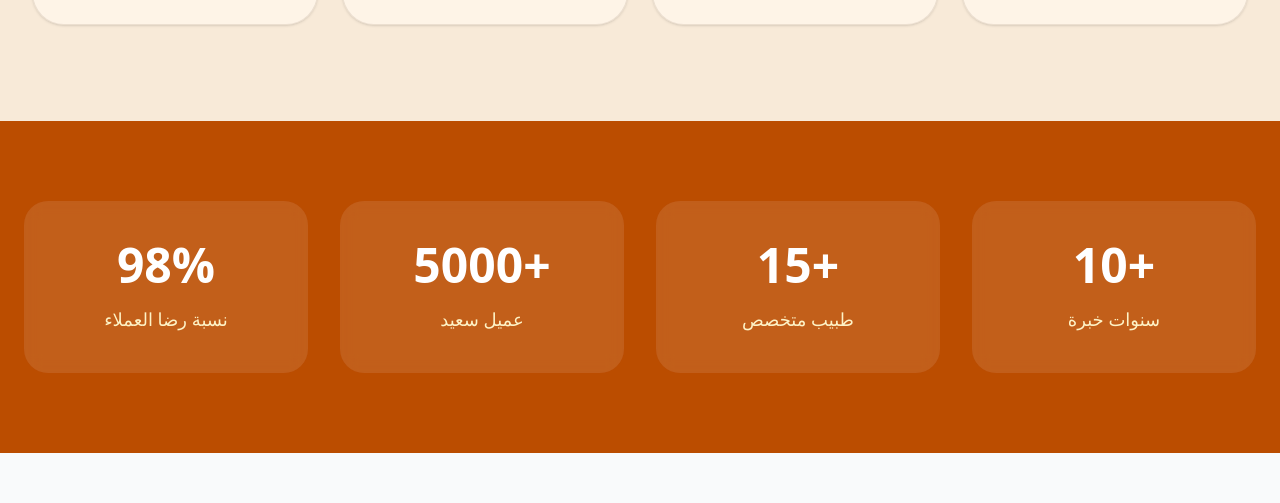
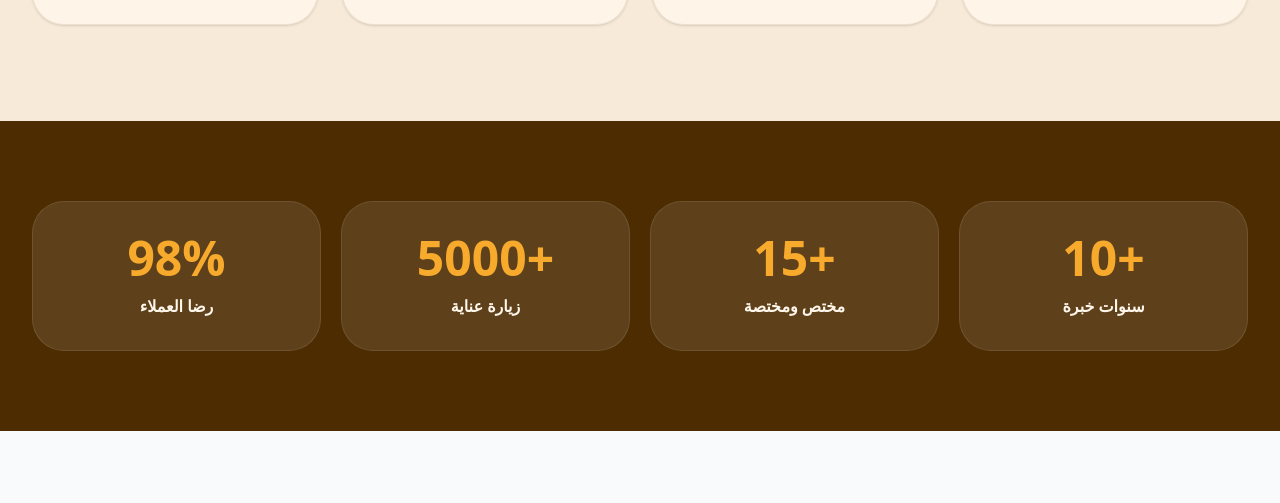
Before and after one commit to mohmmed5205/kadina1, a React (Vite) app in the folder kadina/: page / in a window 1280 px wide. Shown: the part 3307-3810 px from the top of the page. Built offline with nearby package versions, Linux system fonts and the light colour scheme.

Commit message:
Restyle stats section

```diff
--- a/kadina/src/componetts/Stats.jsx
+++ b/kadina/src/componetts/Stats.jsx
@@ -1,50 +1,22 @@
-const stats = [
-    {
-        id: 1,
-        number: "+10",
-        title: "سنوات خبرة",
-    },
-    {
-        id: 2,
-        number: "+15",
-        title: "طبيب متخصص",
-    },
-    {
-        id: 3,
-        number: "+5000",
-        title: "عميل سعيد",
-    },
-    {
-        id: 4,
-        number: "98%",
-        title: "نسبة رضا العملاء",
-    },
-];
-
-export default function Stats() {
+export default function Stats({ t }) {
   return (
-        <section className="bg-amber-700 py-20">
-            <div className="mx-auto max-w-7xl px-6">
-
-                <div className="grid gap-8 text-center md:grid-cols-2 lg:grid-cols-4">
-
-                    {stats.map((item) => (
+    <section className="bg-[#4c2c00] py-20 text-white">
+      <div className="mx-auto max-w-7xl px-5 lg:px-8">
+        <div className="grid gap-5 text-center md:grid-cols-2 lg:grid-cols-4">
+          {t.stats.map((item) => (
             <div
-                            key={item.id}
-                            className="rounded-3xl bg-white/10 p-10 backdrop-blur-sm"
+              key={item.title}
+              className="rounded-[2rem] border border-white/10 bg-white/10 p-8 backdrop-blur transition hover:bg-white/15"
             >
-                            <h2 className="text-5xl font-bold text-white">
+              <h2 className="text-4xl font-black text-[#f8aa2d] md:text-5xl">
                 {item.number}
               </h2>
-
-                            <p className="mt-4 text-lg text-amber-100">
+              <p className="mt-3 text-base font-semibold text-[#fff7eb]">
                 {item.title}
               </p>
             </div>
           ))}
-
         </div>
-
       </div>
     </section>
   );
```
Lines whose indentation alone changed are shown as unchanged.
